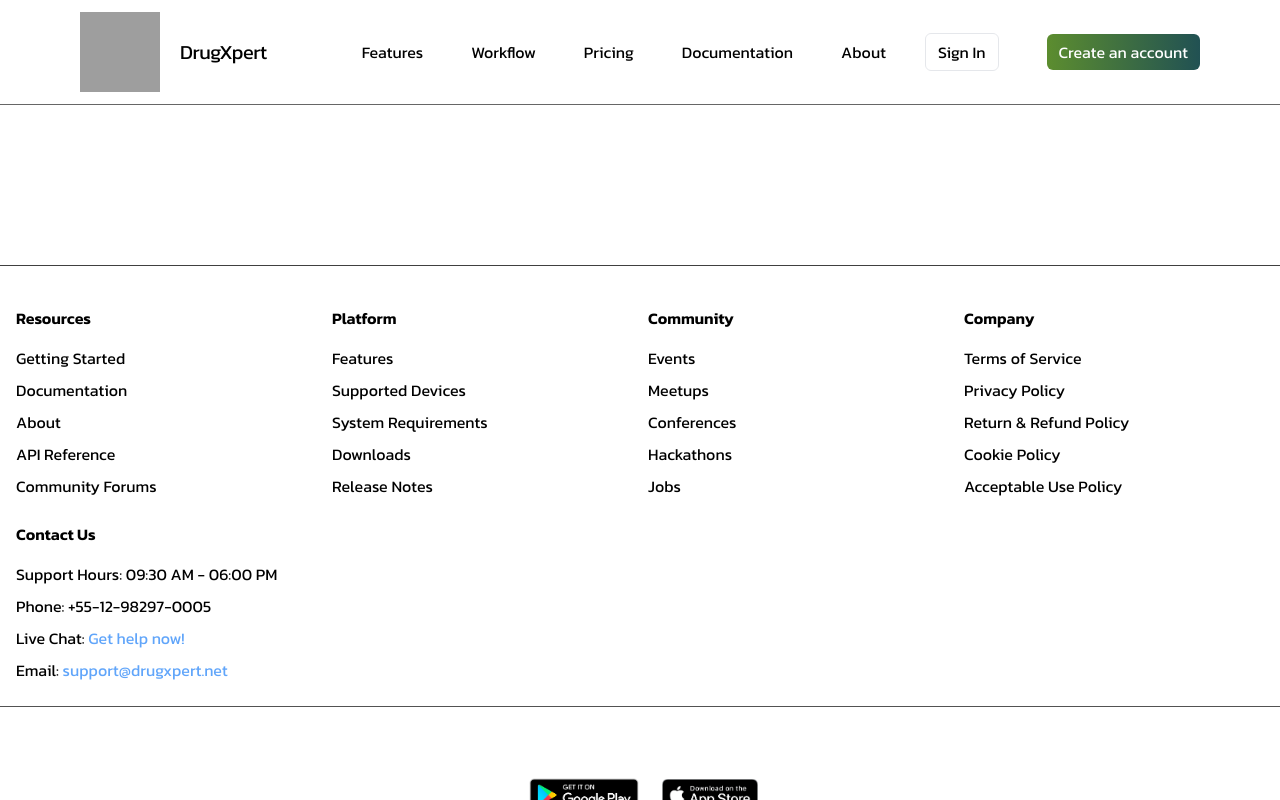
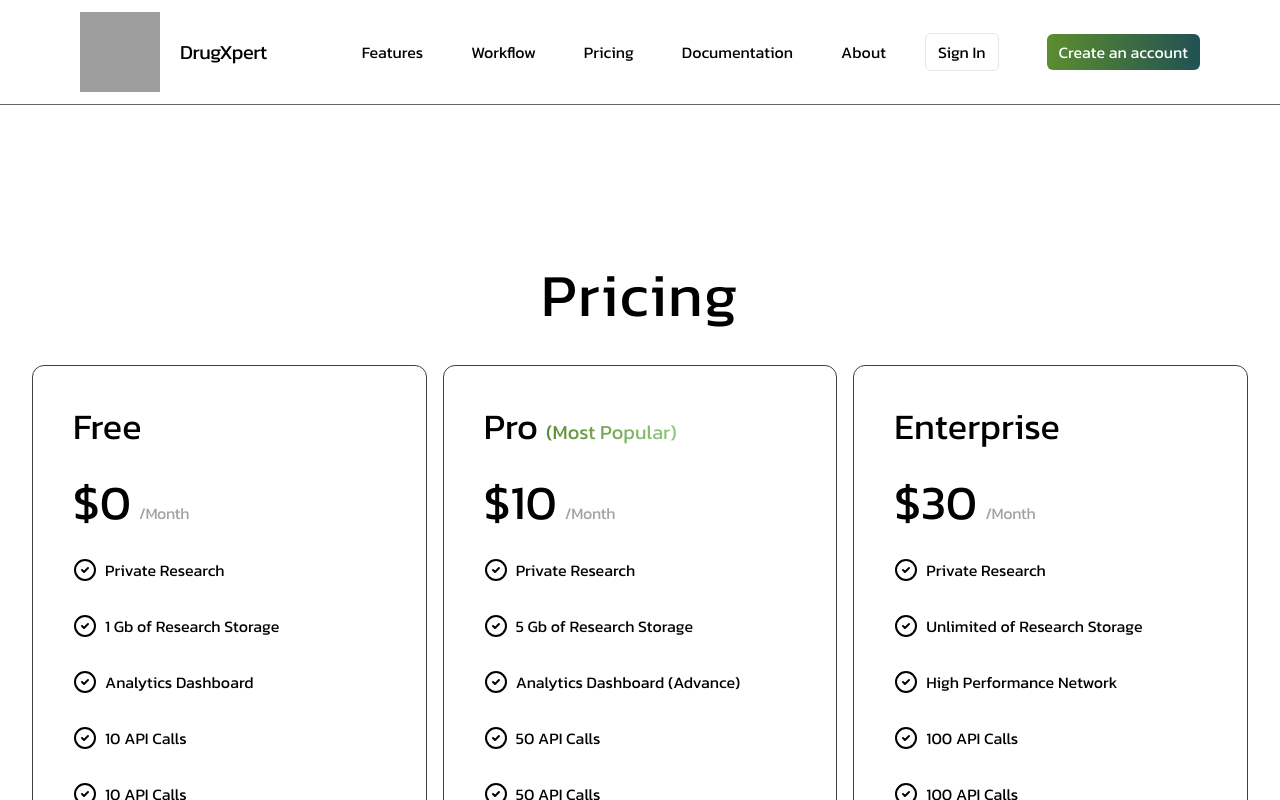
Before and after one commit to I-A-N-Desenvolvimento-de-Software-LTDA/DrugXpert-website, a React (Vite) app: page /pricing in a window 1280 px wide. Shown: the top 800 px of the page. Built offline with nearby package versions, Linux system fonts and the light colour scheme; grey boxes are pictures that could not be loaded.

Commit message:
Pricing page added

```diff
--- a/src/App.jsx
+++ b/src/App.jsx
@@ -6,12 +6,13 @@
 import FeatureSection from "./components/FeatureSection";
 import Workflow from "./components/Workflow";
 import Footer from "./components/Footer";
-import Pricing from "./components/Pricing";
+import Subscribe from "./components/Pricing/Subscribe";
 import Testimonials from "./components/Testimonials";
 import About from './pages/About';
 import Terms from "./pages/Terms";
 import Privacy from './pages/Privacy';
 import Refund from './pages/Refund';
+import Pricing from './pages/Pricing';
 
 const App = () => {
   return (
@@ -28,8 +29,17 @@
               <HeroSection />
               <FeatureSection />
               <Workflow />
+              <Subscribe />
+              <Testimonials />
+            </>
+          } />
+          <Route path="/pricing" element={
+            <>
+              <Helmet>
+                <title>DrugXpert | Pricing </title>
+                <meta name="description" content="Learn more about our mission and vision." />
+              </Helmet>
               <Pricing />
-              <Testimonials />
             </>
           } />
           <Route path="/about" element={
--- a/src/components/Footer.jsx
+++ b/src/components/Footer.jsx
@@ -61,10 +61,10 @@
           <p className="text-black-300">Support Hours: 09:30 AM - 06:00 PM</p>
           <p className="text-black-300">Phone: +55-12-98297-0005</p>
           <p className="text-black-300">
-            Live Chat: <a href="#" className="text-blue-400 hover:underline">Get help now!</a>
+            Live Chat: <a href="#" className="text-[#5c8d2f] hover:underline">Get help now!</a>
           </p>
           <p className="text-black-300">
-            Email: <a href="mailto:support@drugxpert.net" className="text-blue-400 hover:underline">support@drugxpert.net</a>
+            Email: <a href="mailto:support@drugxpert.net" className="text-[#5c8d2f] hover:underline">support@drugxpert.net</a>
           </p>
         </div>
       </div>
--- /dev/null
+++ b/src/components/Pricing/FullSubscribe.jsx
@@ -0,0 +1,48 @@
+import { CheckCircle2 } from "lucide-react";
+import { subscribeOptions } from "../../constants";
+
+const FullSubscribe = () => {
+  return (
+    <div className="mt-20">
+      <h2 className="text-3xl sm:text-5xl lg:text-6xl text-center my-8 tracking-wide">
+        Pricing
+      </h2>
+      <div className="flex flex-wrap">
+        {subscribeOptions.map((option, index) => (
+          <div key={index} className="w-full sm:w-1/2 lg:w-1/3 p-2">
+            <div className="p-10 border border-neutral-700 rounded-xl">
+              <p className="text-4xl mb-8">
+                {option.title}
+                {option.title === "Pro" && (
+                  <span className="bg-gradient-to-r from-[#5c8d2f] to-[#91c982] text-transparent bg-clip-text text-xl mb-4 ml-2">
+                    (Most Popular)
+                  </span>
+                )}
+              </p>
+              <p className="mb-8">
+                <span className="text-5xl mt-6 mr-2">{option.price}</span>
+                <span className="text-neutral-400 tracking-tight">/Month</span>
+              </p>
+              <ul>
+                {option.features.map((feature, index) => (
+                  <li key={index} className="mt-8 flex items-center">
+                    <CheckCircle2 />
+                    <span className="ml-2">{feature}</span>
+                  </li>
+                ))}
+              </ul>
+              <a
+                href="https://stripe.com/br?utm_adposition="
+                className="inline-flex justify-center items-center text-center w-full h-12 p-5 mt-20 tracking-tight text-xl hover:bg-gradient-to-r from-[#5c8d2f] to-[#215153] border border-[#5c8d2f] hover:text-white rounded-lg transition duration-50"
+              >
+                Subscribe
+              </a>
+            </div>
+          </div>
+        ))}
+      </div>
+    </div>
+  );
+};
+
+export default FullSubscribe;
--- a/src/components/Pricing.jsx
+++ b/src/components/Pricing/Subscribe.jsx
@@ -1,7 +1,7 @@
 import { CheckCircle2 } from "lucide-react";
-import { pricingOptions } from "../constants";
+import { pricingOptions } from "../../constants";
 
-const Pricing = () => {
+const Subscribe = () => {
   return (
     <div className="mt-20">
       <h2 className="text-3xl sm:text-5xl lg:text-6xl text-center my-8 tracking-wide">
@@ -32,7 +32,7 @@
                 ))}
               </ul>
               <a
-                href="#"
+                href="https://stripe.com/br?utm_adposition="
                 className="inline-flex justify-center items-center text-center w-full h-12 p-5 mt-20 tracking-tight text-xl hover:bg-gradient-to-r from-[#5c8d2f] to-[#215153] border border-[#5c8d2f] hover:text-white rounded-lg transition duration-50"
               >
                 Subscribe
@@ -41,8 +41,13 @@
           </div>
         ))}
       </div>
+      <div className="flex justify-center mt-8">
+        <h1>
+          <a href="/pricing" className="underline text-lg hover:text-[#5c8d2f] transition-colors">Compare plans</a>
+        </h1>
+      </div>
     </div>
   );
 };
 
-export default Pricing;
+export default Subscribe;
--- a/src/constants/index.jsx
+++ b/src/constants/index.jsx
@@ -15,7 +15,7 @@
 export const navItems = [
   { label: "Features", href: "#" },
   { label: "Workflow", href: "#" },
-  { label: "Pricing", href: "#" },
+  { label: "Pricing", href: "/pricing" },
   { label: "Documentation", href: "https://docs.drugxpert.net/" },
   { label: "About", href: "/about" },
 ];
@@ -154,6 +154,48 @@
   },
 ];
 
+export const subscribeOptions = [
+  {
+    title: "Free",
+    price: "$0",
+    features: [
+      "Private Research",
+      "1 Gb of Research Storage",
+      "Analytics Dashboard",
+      "10 API Calls",
+      "10 API Calls",
+      "10 API Calls",
+      "10 API Calls",
+    ],
+  },
+  {
+    title: "Pro",
+    price: "$10",
+    features: [
+      "Private Research",
+      "5 Gb of Research Storage",
+      "Analytics Dashboard (Advance)",
+      "50 API Calls",
+      "50 API Calls",
+      "50 API Calls",
+      "50 API Calls",
+    ],
+  },
+  {
+    title: "Enterprise",
+    price: "$30",
+    features: [
+      "Private Research",
+      "Unlimited of Research Storage",
+      "High Performance Network",
+      "100 API Calls",
+      "100 API Calls",
+      "100 API Calls",
+      "100 API Calls",
+    ],
+  },
+];
+
 export const resourcesLinks = [
   { href: "https://app.drugxpert.net/auth-page/signup", text: "Getting Started" },
   { href: "https://docs.drugxpert.net/", text: "Documentation" },
--- /dev/null
+++ b/src/pages/Pricing.jsx
@@ -0,0 +1,15 @@
+import React from 'react'
+import Subscribe from '../components/Pricing/Subscribe'
+import FullSubscribe from '../components/Pricing/FullSubscribe'
+
+const Pricing = () => {
+  return (
+    <div>
+        <FullSubscribe/>
+    </div>
+
+
+  )
+}
+
+export default Pricing
```
